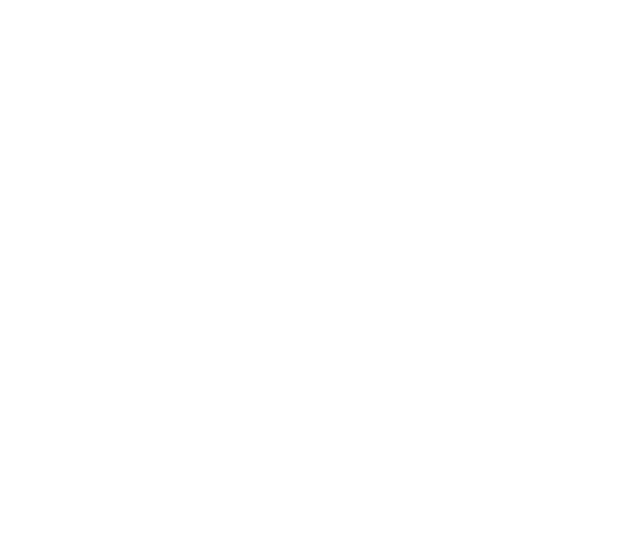
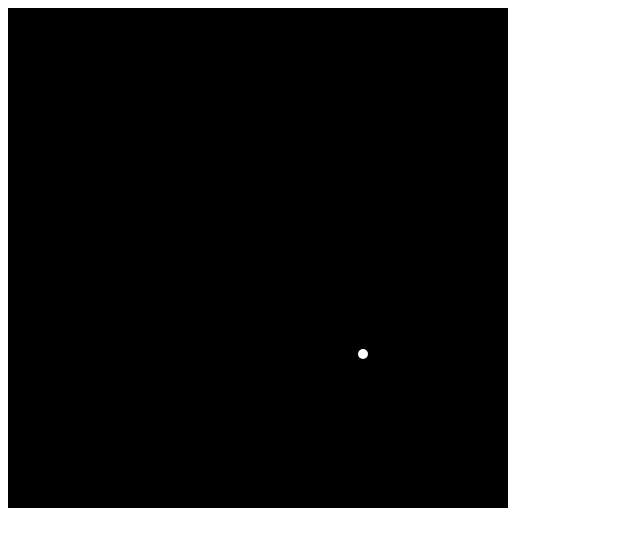
Before and after one commit to RodRitter/TerraJS, a website built with webpack: page example/index.html in a window 1280 px wide. Shown: the whole page, without its empty margins (0-640 px from the left). Built offline with Linux system fonts and the light colour scheme.

Commit message:
Moved example into it's own folder

```diff
--- a/index.html
+++ b/example/index.html
@@ -5,7 +5,7 @@
     <meta name="viewport" content="width=device-width, initial-scale=1.0">
     <meta http-equiv="X-UA-Compatible" content="ie=edge">
     <title>Terra Example</title>
-    <script src="./dist/terra.js"></script>
+    <script src="../dist/terra.js"></script>
 </head>
 <body>
     <script src="./game.js"></script>
```
Also changed, not shown: dist/terra.js, example/game.js (renamed from game.js), 1 other file.
